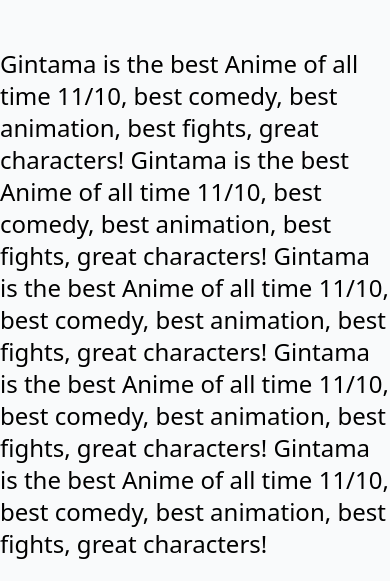
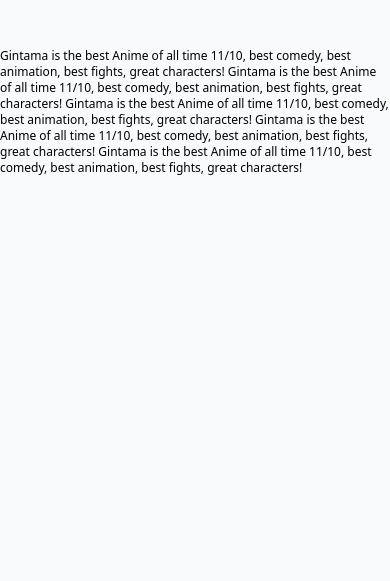
Before and after one commit to pojntfx/consumat.io-frontend, a Next.js app: page /details/1 in a window 390 px wide. Shown: the part 704-1285 px from the top of the page. Before the commit the page ends 1264 px from the top, so only its background shows below. Built offline with nearby package versions, Linux system fonts and the light colour scheme; no server answers.

Commit message:
feat: Add description and title responsively

```diff
--- a/pages/details/[id].tsx
+++ b/pages/details/[id].tsx
@@ -34,7 +34,12 @@ const Details = () => {
           <h1 className="text-center sm:text-left sm:ml-10 mb-10 text-black sm:px-0 sm:text-white text-8xl 2xl:bottom-0 mt-24 md:mt-10">
             {title}
           </h1>
-          <p className="sm:ml-10 text-black text-2xl">{description}</p>
+          <p className="sm:ml-10 text-black text-xs md:text-2xl">
+            {description}
+          </p>
+        </div>
+        <div className="w-screen absolute h-96 mt-96 md:mt-56 md:ml-16">
+          <div className="flex flex-row"></div>
         </div>
       </div>
     </>
```
